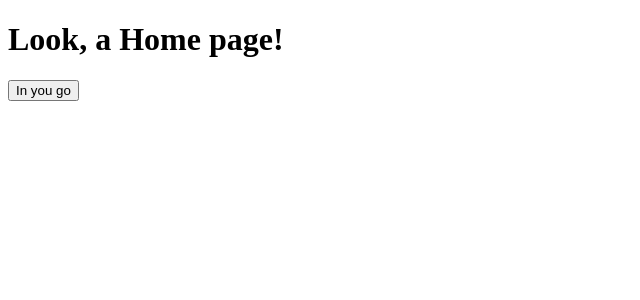
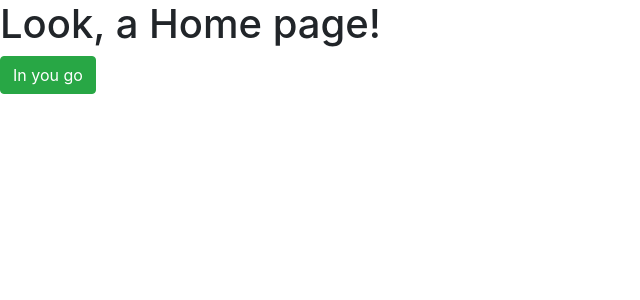
Before and after one commit to PaddyCello/Portfolio, a React (Create React App) app in the folder portfolio/: page / in a window 1280 px wide. Shown: the top 300 px of the page, without its empty margins (0-640 px from the left). Built offline with nearby package versions, Linux system fonts and the light colour scheme.

Commit message:
navigation around app works

```diff
--- a/portfolio/src/App.js
+++ b/portfolio/src/App.js
@@ -15,8 +15,8 @@ const App = () => {
         <Route exact path = '/'>
           <Home />
         </Route>
-        <>
-          <MyNavbar>
+        <div>
+          <MyNavbar />
           <Route path = '/skills'>
             <Skills />
           </Route>
@@ -29,8 +29,7 @@ const App = () => {
           <Route path = '/contact'>
             <Contact />
           </Route>
-          </MyNavbar>
-        </>
+        </div>
       </Switch>
     </BrowserRouter>
   )
--- a/portfolio/src/styles/main.scss
+++ b/portfolio/src/styles/main.scss
@@ -0,0 +1 @@
+@import "~bootstrap/scss/bootstrap";
```
Lines whose indentation alone changed are shown as unchanged.
